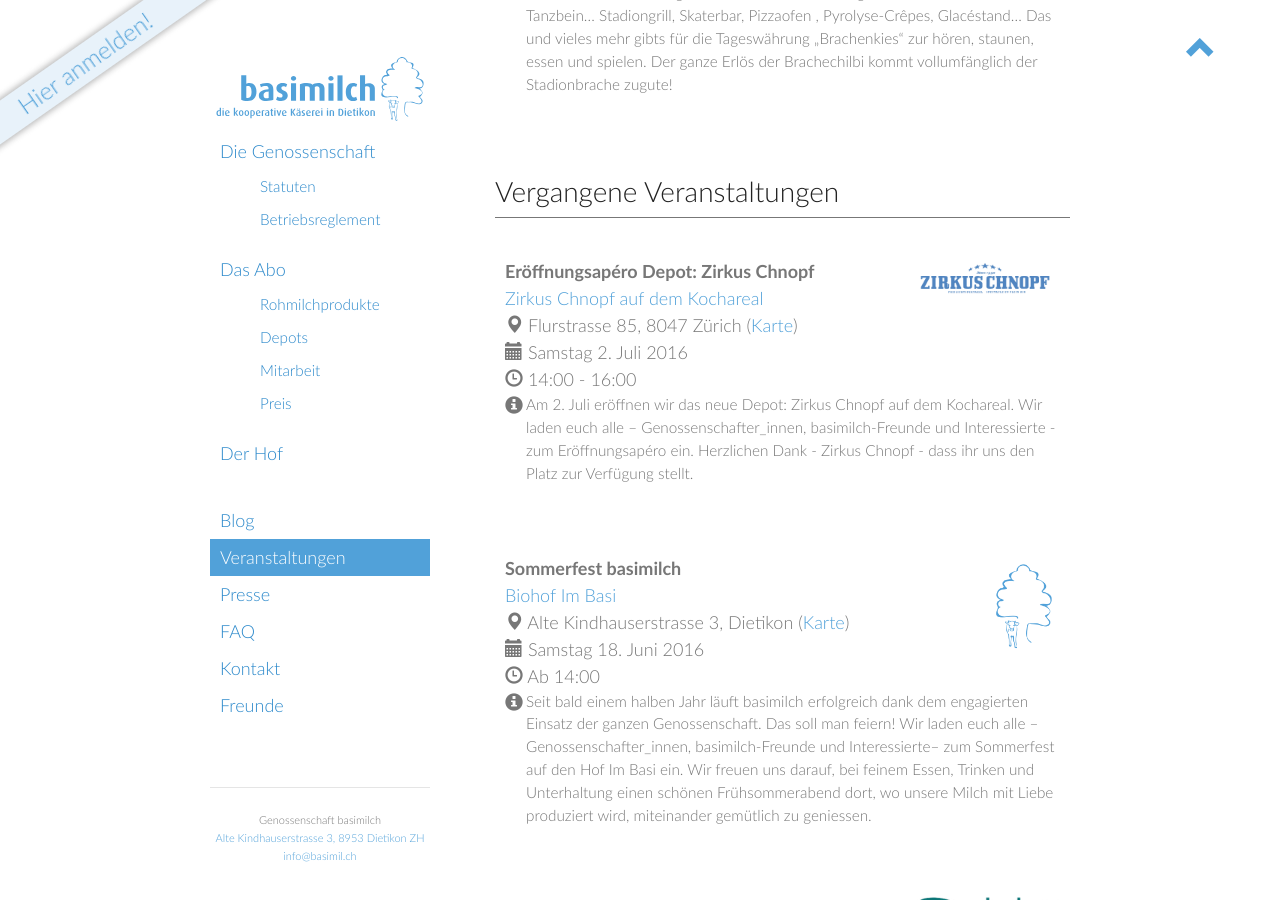
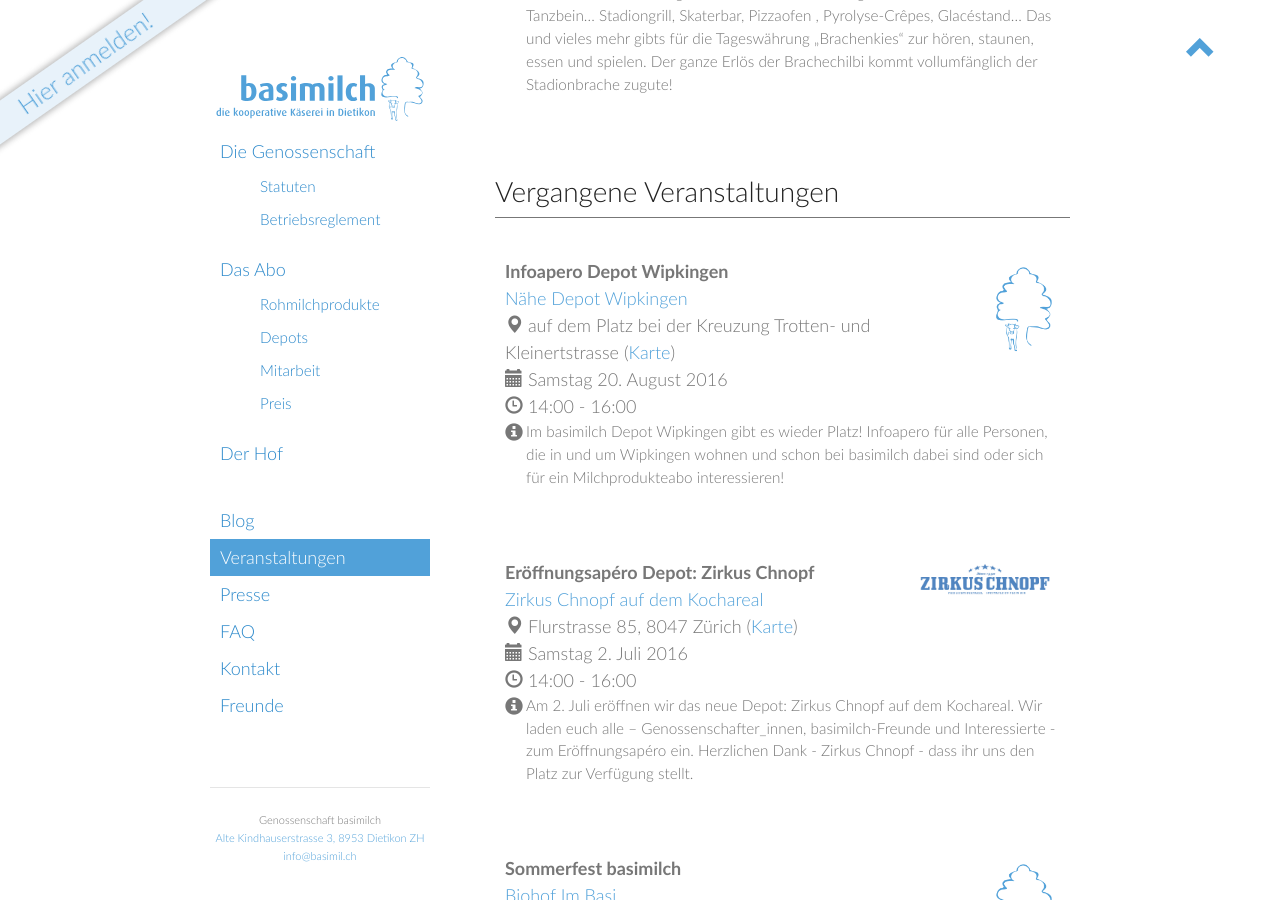
Before and after one commit to vryser/basimilch.github.io, a Jekyll site: the page built from pages/040-veranstaltungen.md, in a window 1280 px wide and 900 px high, scrolled down 779 px. Built offline with Jekyll 4.4.1, drawn with Linux system fonts in a browser that asks for light colours.

Commit message:
new: event Wipkingen

```diff
--- a/_data/events.yml
+++ b/_data/events.yml
@@ -280,3 +280,21 @@
     Glacéstand... Das und vieles mehr gibts für die Tageswährung "Brachenkies"
     zur hören, staunen, essen und spielen. Der ganze Erlös der Brachechilbi
     kommt vollumfänglich der Stadionbrache zugute!
+
+- title:        Infoapero Depot Wipkingen
+  title_short:  Infoapero Wipkingen
+  # type:         extern
+  start:        2016-08-20 14:00:00 +0200
+  end:          2016-08-20 16:00:00 +0200
+  # day_hours:    14h - 16h
+  # url:          https://www.url.ch
+  image:        logos/basimilch_avatar.png
+  place:        Nähe Depot Wipkingen
+  place_url:    https://www.google.ch/maps/place/47°23'41.4%22N+8°31'24.9%22E/@47.394833,8.5230485,220m/data=!3m2!1e3!4b1!4m5!3m4!1s0x0:0x0!8m2!3d47.394833!4d8.523597
+  address:      auf dem Platz bei der Kreuzung Trotten- und Kleinertstrasse
+  # address_2:
+  map_url:      https://www.google.ch/maps/place/47°23'41.4%22N+8°31'24.9%22E/@47.394833,8.5230485,220m/data=!3m2!1e3!4b1!4m5!3m4!1s0x0:0x0!8m2!3d47.394833!4d8.523597
+  info: >
+    Im basimilch Depot Wipkingen gibt es wieder Platz! Infoapero für alle
+    Personen, die in und um Wipkingen wohnen und schon bei basimilch dabei sind
+    oder sich für ein Milchprodukteabo interessieren!
```
